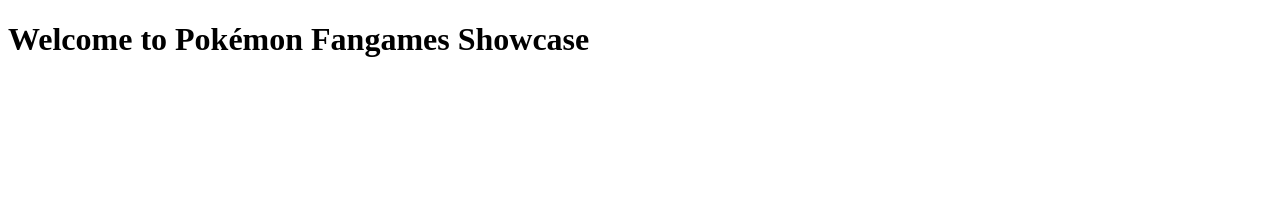
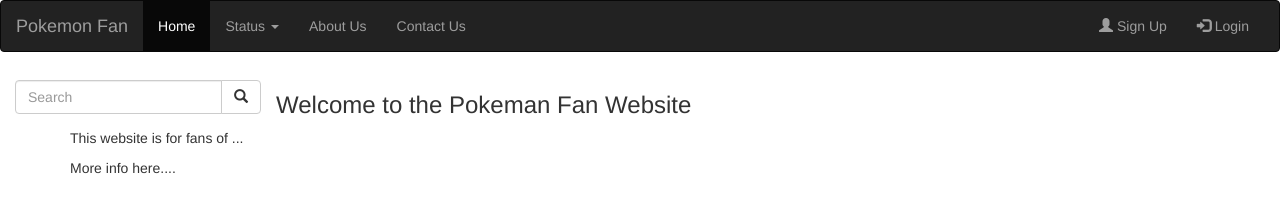
Before and after one commit to DestelloVeloz/set09103, a plain HTML site: page sourcecode/templates/index.html in a window 1280 px wide. Drawn offline with nearby package versions, Linux system fonts and the light colour scheme.

Commit message:
Update index.html
Updated home page to use bootstrap

```diff
--- a/sourcecode/templates/index.html
+++ b/sourcecode/templates/index.html
@@ -1,9 +1,63 @@
 <!DOCTYPE html>
-<html lang="en-US">
+<html>
 <head>
-<title>Pokémon Fangames Showcase</title>
-</head>
-<body>
-	<h1>Welcome to Pokémon Fangames Showcase</h1>
-</body>
+    <link href="/static/bootstrap-3.3.7-dist/css/bootstrap.min.css" rel="stylesheet" media="screen">
+    <script src="http://code.jquery.com/jquery-latest.js"></script>
+    <script src="/static/bootstrap-3.3.7-dist/js/bootstrap.min.js"></script>
+    <meta name="viewport" content="width=device-width, initial-scale=1">
+
+
+  </head>
+  <body>
+
+  <nav class="navbar navbar-inverse">
+    <div class="container-fluid">
+      <div class="navbar-header">
+        <button type="button" class="navbar-toggle" data-toggle="collapse" data-target="#myNavbar">
+          <span class="icon-bar"></span>
+          <span class="icon-bar"></span>
+          <span class="icon-bar"></span>
+        </button>
+        <a class="navbar-brand" href="#">Pokemon Fan</a>
+      </div>
+      <div class="collapse navbar-collapse" id="myNavbar">
+        <ul class="nav navbar-nav">
+          <li class="active"><a href="#">Home</a></li>
+          <li class="dropdown">
+            <a class="dropdown-toggle" data-toggle="dropdown" href="#">Status <span class="caret"></span></a>
+            <ul class="dropdown-menu">
+              <li><a href="#">Developing</a></li>
+              <li><a href="#">Completed</a></li>
+              <li><a href="#">Demo</a></li>
+            </ul>
+          </li>
+          <li><a href="#">About Us</a></li>
+          <li><a href="#">Contact Us</a></li>
+
+        </ul>
+        <ul class="nav navbar-nav navbar-right">
+          <li><a href="#"><span class="glyphicon glyphicon-user"></span> Sign Up</a></li>
+          <li><a href="#"><span class="glyphicon glyphicon-log-in"></span> Login</a></li>
+        </ul>
+      </div>
+
+    </div>
+  </nav>
+  <form class="navbar-form navbar-left">
+  <div class="input-group">
+    <input type="text" class="form-control" placeholder="Search">
+    <div class="input-group-btn">
+      <button class="btn btn-default" type="submit">
+        <i class="glyphicon glyphicon-search"></i>
+      </button>
+    </div>
+  </div>
+  </form>
+  <div class="container">
+    <h3>Welcome to the Pokeman Fan Website</h3>
+    <p>This website is for fans of ...
+    <p>More info here....</p>
+  </div>
+
+  </body>
 </html>
```
